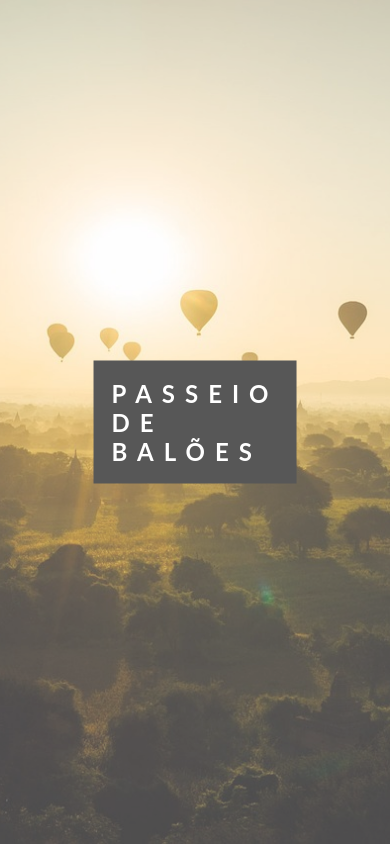
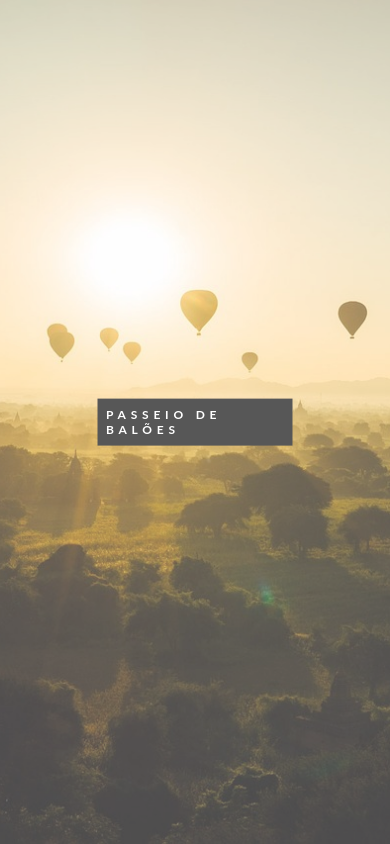
Before and after one commit to linusmanuel/parallax, a website: page index.html in a window 390 px wide. Shown: the top 844 px of the page. Drawn offline with Linux system fonts and the light colour scheme.

Commit message:
Responsive: added mediaquery

```diff
--- a/sass/abstract/_mixin.scss
+++ b/sass/abstract/_mixin.scss
@@ -14,3 +14,50 @@
   left: 50%;
   transform: translate(-50%, -50%);
 }
+
+/* MEDIA QUERY MANAGER
+
+0 - 600px: Phone
+600px - 900px: Tablet portrait
+900px - 1200px: Tablet landscape
+[1200px - 1800px] is where our normal style appy
+1800 +: Big desktop
+
+Breakpoints argument choice:
+- phone
+- tab-port
+- tab-land
+- big-desktop
+
+ORDER: Base + typograph > general layout + grid>  page layout > components
+*/
+
+@mixin respond($breakpoint) {
+  @if $breakpoint == phone {
+    @media (max-width: 37.5em) {
+      // 600px
+      @content;
+    }
+  }
+
+  @if $breakpoint == tab-port {
+    @media (max-width: 56.25em) {
+      // 900px
+      @content;
+    }
+  }
+
+  @if $breakpoint == tab-land {
+    @media (max-width: 75em) {
+      // 1200px
+      @content;
+    }
+  }
+
+  @if $breakpoint == big-desktop {
+    @media (min-width: 112.5em) {
+      // 1800px
+      @content;
+    }
+  }
+}
--- a/sass/base/_base.scss
+++ b/sass/base/_base.scss
@@ -6,6 +6,14 @@
 
 html {
   font-size: 62.5%;
+
+  @include respond(tab-port) {
+    font-size: 50%;
+  }
+
+  @include respond(phone) {
+    font-size: 37.5%;
+  }
 }
 
 body {
--- a/sass/base/_typograph.scss
+++ b/sass/base/_typograph.scss
@@ -11,6 +11,12 @@ body {
   letter-spacing: 1rem;
   color: $color-white;
   background-color: $color-black;
+
+  @include respond(tab-port) {
+    padding: 1.4rem;
+    font-size: 2rem;
+    letter-spacing: 0.8rem;
+  }
 }
 
 .heading-secondary {
```
Also changed, not shown: css/style.css.
